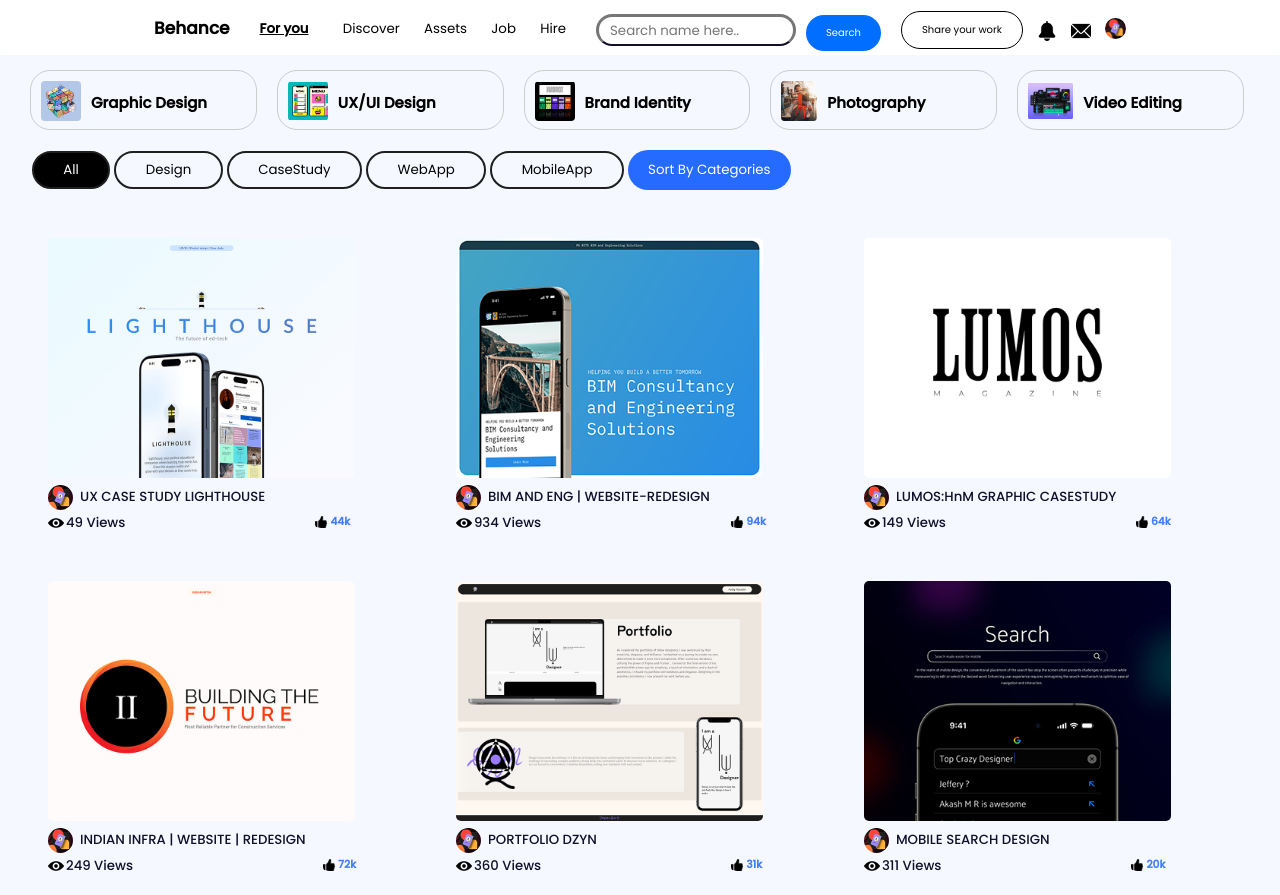
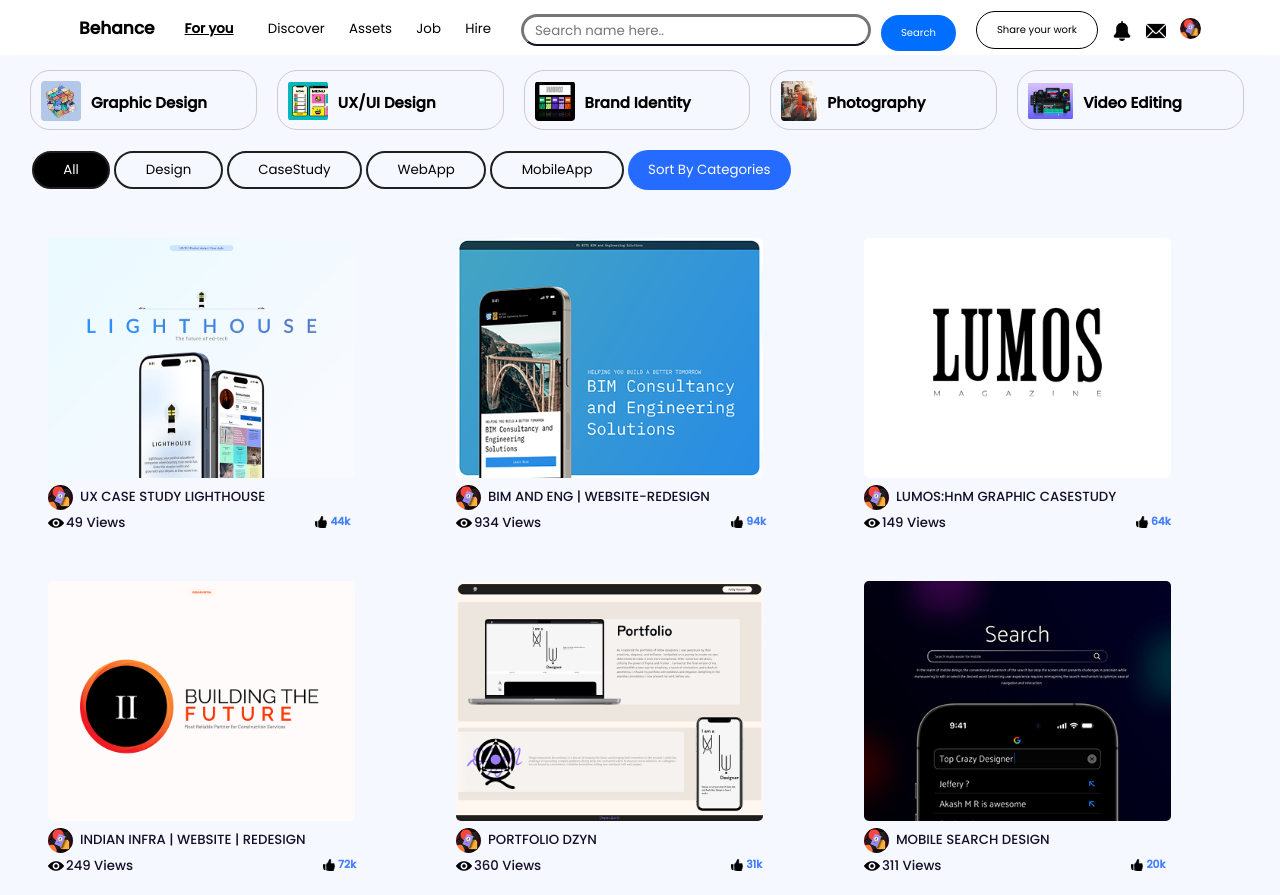
Before and after one commit to aatiq-hussain/Behance, a plain HTML site: page index.html in a window 1280 px wide. Shown: the top 895 px of the page. Drawn offline with Linux system fonts and the light colour scheme.

Commit message:
Update style.css

```diff
--- a/style.css
+++ b/style.css
@@ -71,7 +71,7 @@ body {
   display: flex;
   flex-direction: column;
   align-items: flex-start;
-  width: 440px;
+  width: 400px;
 }
 
 #share{
@@ -322,7 +322,7 @@ img {
 
 @media screen and (max-width: 1800px) {
      .straight{
-   width: 200px;
+   width: 350px;
 
   }
 }
```
